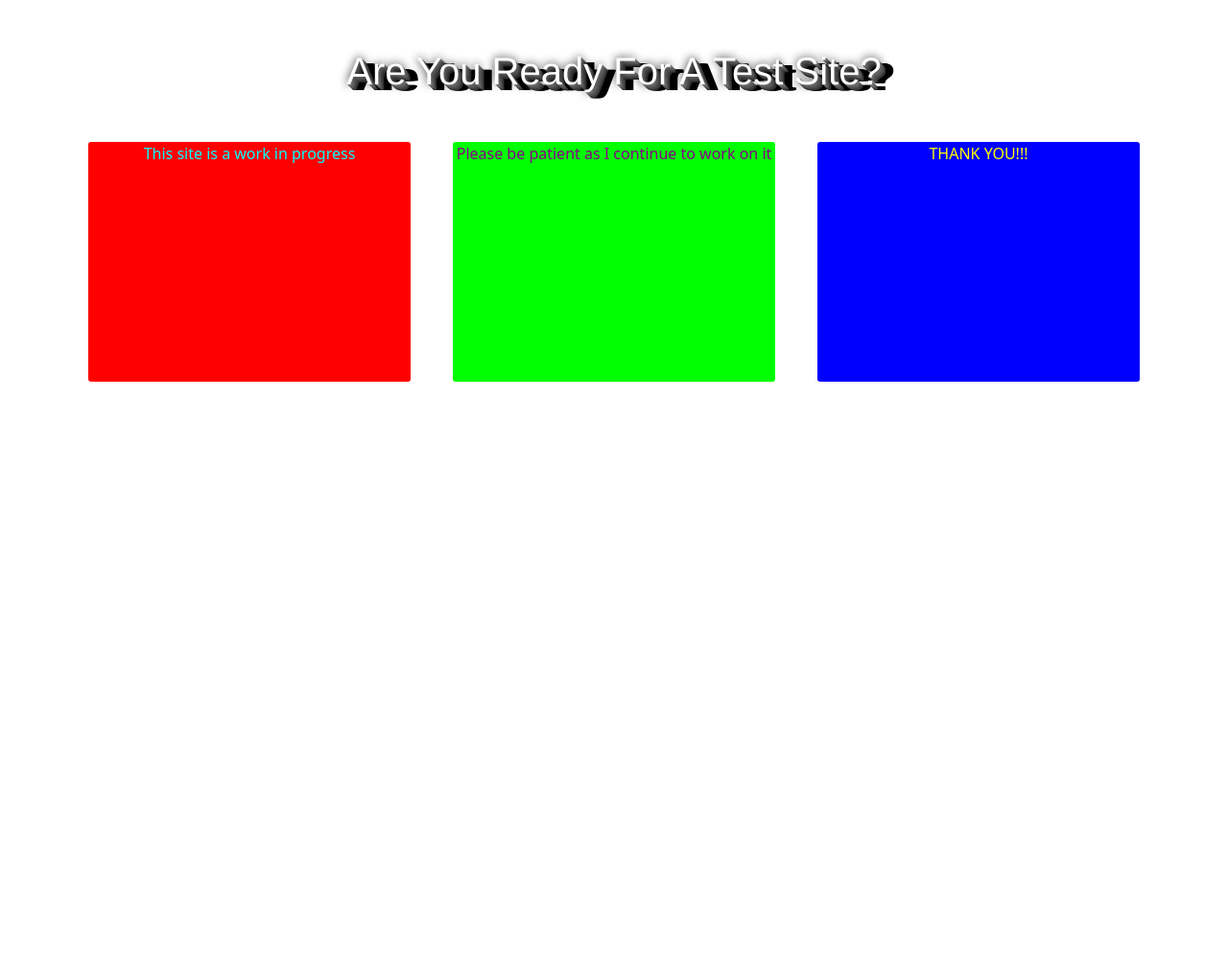
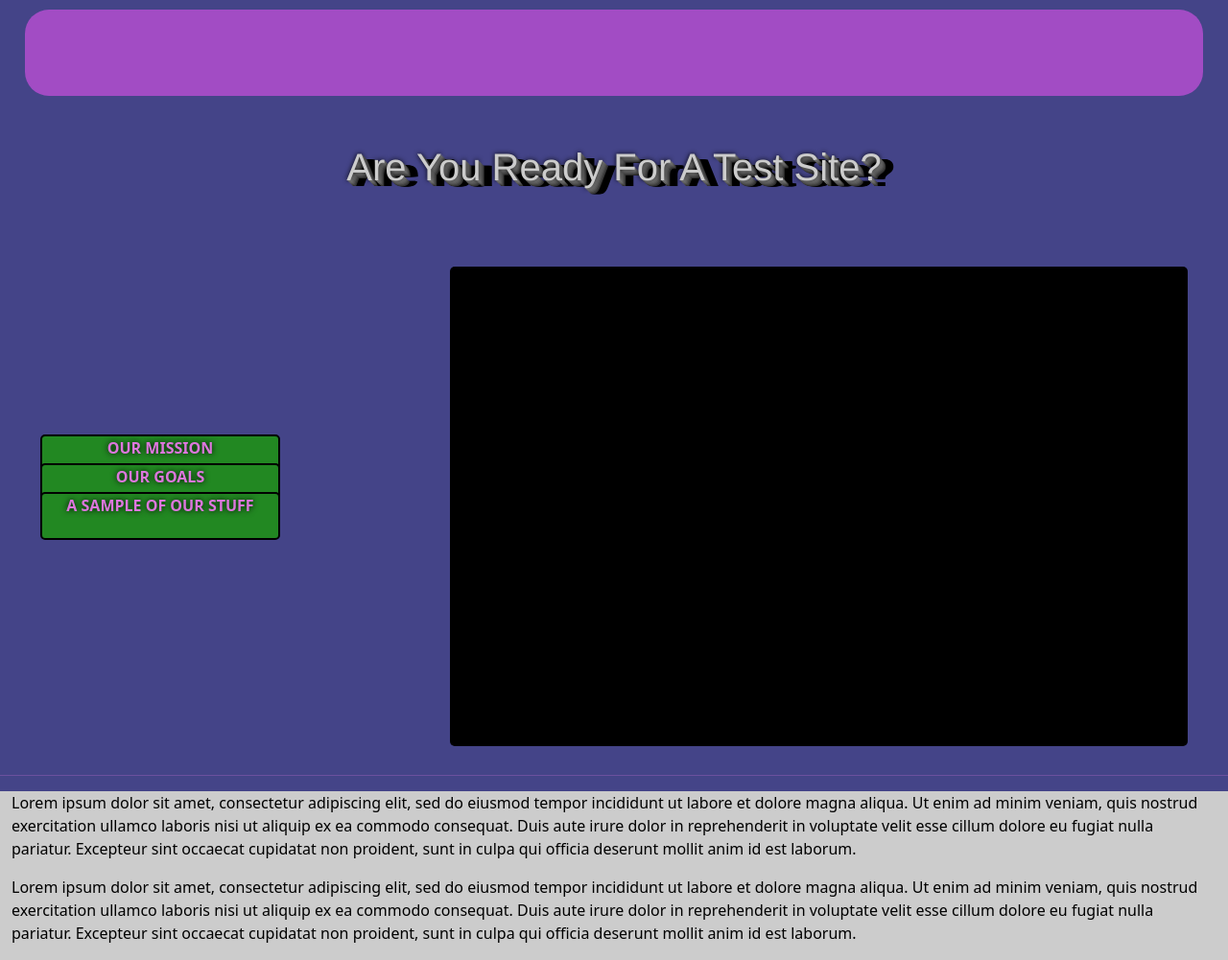
Before and after one commit to JoshDin/site, a plain HTML site: page index.html in a window 1280 px wide. Shown: the whole page at 96% size. Before the commit the page ends 800 px from the top, so only its background shows below. Drawn offline with Linux system fonts and the light colour scheme.

Commit message:
Changed structure, styling, and behavior

```diff
--- a/css/style.css
+++ b/css/style.css
@@ -2,11 +2,36 @@
     box-sizing: border-box;
 }
 
+body {
+    background-color: #448;
+    color: #D7D;
+}
+
+header, #nav {
+    display: unset;
+}
+
+#head-spacer {
+    height: 100px;
+}
+
+#scrolled {
+    position: fixed;
+    top: 0;
+    opacity: 50%;
+    background-color: #f5f;
+    z-index: 1;
+}
+
+.row {
+    position: relative;
+}
+
 h1 {
     margin: 50px;
-    color: #fff;
+    color: #ccc;
     font-family:'Franklin Gothic Medium', 'Arial Narrow', Arial, sans-serif;
-    text-shadow: 0px 0px 10px #000,
+    text-shadow: 0px 0px 5px #000,
                  1px 1px 0px #888,
                  2px 2px 0px #777,
                  3px 3px 0px #666,
@@ -23,29 +48,65 @@ h1 {
                  14px 6px 0px #000;
 }
 
-.large {
-    height: 250px;
-    width: calc(100% - 20px);
-    border-radius: 3px;
-    margin: 0px 10px 0px 10px;
+.card {
+    background-color: #282;
+    font-weight: bold;
+    text-shadow: 0px 0px 6px #000;
+    position: absolute;
+    height: 50px;
+    width: 250px;
+    border: 2px solid #000;
+    border-radius: 5px;
 }
 
-.large:hover {
-    box-shadow: 0px 0px 2px 2px #000;
+.card:hover {
+    border: 0px;
+    box-shadow: 0px 0px 2px 2px #fff;
     text-shadow: 0px 0px 2px #fff, 0px 0px 5px #ff0, 0px 0px 10px #f00, 0px 0px 15px #000;
+    cursor: default;
 }
 
-.red {
-    background-color: #f00;
-    color: #0ff;
+.used {
+    background-color: #888;
+    color: #fff;
+    font-weight: bold;
+    text-shadow: 1px 1px 1px #000;
+    position: absolute;
+    height: 50px;
+    width: 250px;
+    border: 2px solid #000;
+    border-radius: 5px;
+    visibility: hidden;
 }
 
-.green {
-    background-color: #0f0;
-    color: #808;
+.used {
+    cursor: default;
 }
 
-.blue {
-    background-color: #00f;
-    color: #ff0;
+#tabs {
+    position: relative;
+    margin: 30px;
 }
+
+#description {
+    background-color: #000;
+    border-radius: 5px;
+    margin: 10px;
+    height: 500px;
+    margin: 30px;
+}
+
+.ltgray-back {
+    background-color: #ccc;
+    color: #000;
+}
+
+@media (min-width:768px) and (max-width:991px) {
+
+    .card {
+        position: static;
+    }
+    .used {
+        position: static;
+    }
+}
--- a/index.html
+++ b/index.html
@@ -11,24 +11,47 @@
 </head>
 <body>
     <header>
-
+        <div id="head-spacer"></div>
+        <div id="nav">
+            <div id="scrolled"></div>
+        </div>
     </header>
     <h1 class="text-center">Are You Ready For A Test Site?</h1>
-    <main class="container">
+    <main class="container-fluid">
         <div class="row">
-            <div class="col-lg-4">
-                <div class="text-center red large">This site is a work in progress</div>
+            <!-- Selection Card Section-->
+            <div id="tabs-container" class="col-lg-4 col-md-12 d-lg-block d-md-block d-sm-none d-none">
+                <div id="tabs">
+                    <!-- selected/unselected must be in order from top to bottom for proper rendering -->
+                    <div class="text-center card">Our mission</div>
+                    <div class="text-center used">Our mission</div>
+
+                    <div class="text-center card">Our goals</div>
+                    <div class="text-center used">Our goals</div>
+
+                    <div class="text-center card">A sample of our stuff</div>
+                    <div class="text-center used">A sample of our stuff</div>
+                </div>
             </div>
-            <div class="col-lg-4">
-                <div class="text-center green large">Please be patient as I continue to work on it</div>
+
+            <!-- Selected tab description section -->
+            <div class="col-lg-8 col-md-12 d-lg-block d-md-block d-sm-none d-none">
+                <div id="description"></div>
             </div>
-            <div class="col-lg-4">
-                <div class="text-center blue large">THANK YOU!!!</div>
+
+            <hr>
+
+            <!-- Some more information for viewer -->
+            <div class="col-lg-12 ltgray-back">
+                <p>Lorem ipsum dolor sit amet, consectetur adipiscing elit, sed do eiusmod tempor incididunt ut labore et dolore magna aliqua. Ut enim ad minim veniam, quis nostrud exercitation ullamco laboris nisi ut aliquip ex ea commodo consequat. Duis aute irure dolor in reprehenderit in voluptate velit esse cillum dolore eu fugiat nulla pariatur. Excepteur sint occaecat cupidatat non proident, sunt in culpa qui officia deserunt mollit anim id est laborum.</p>
+                <p>Lorem ipsum dolor sit amet, consectetur adipiscing elit, sed do eiusmod tempor incididunt ut labore et dolore magna aliqua. Ut enim ad minim veniam, quis nostrud exercitation ullamco laboris nisi ut aliquip ex ea commodo consequat. Duis aute irure dolor in reprehenderit in voluptate velit esse cillum dolore eu fugiat nulla pariatur. Excepteur sint occaecat cupidatat non proident, sunt in culpa qui officia deserunt mollit anim id est laborum.</p>
             </div>
         </div>
     </main>
 
     <!-- Scripts -->
+    <script src="js/jquery-3.6.3.min.js"></script>
+    <script src="js/bootstrap.min.js"></script>
     <script src="js/script.js"></script>
 </body>
 </html>
--- a/js/script.js
+++ b/js/script.js
@@ -0,0 +1,78 @@
+const j = window.document.getElementsByClassName("card");
+const l = window.document.getElementsByClassName("used");
+const scrolled = window.document.getElementById("scrolled");
+const a = window.document.getElementById('description');
+const msg = ['This is one text.', 'This is another.', 'And some more!!!'];
+const SCROLL_START = 50;
+
+function atTop() {
+    scrolled.style.width = 96 + "%";
+    scrolled.style.left = "calc(" + 2 + "%)";
+    scrolled.style.top = 10 + "px";
+    scrolled.style.height = 90 + "px";
+    scrolled.style.borderRadius = 25 + "px";
+}
+
+function scrolling() {
+    scrolled.style.width = 100 + "%";
+    scrolled.style.left = 0;
+    scrolled.style.top = 0;
+    scrolled.style.height = 100 + "px";
+    scrolled.style.borderRadius = 0;
+}
+
+// Starting nav width
+if ((window.innerWidth > 992) && (window.scrollY == 0)) {
+    atTop();
+}
+
+window.onresize = function() {
+    if ((window.innerWidth > 992) && (window.scrollY == 0)) {
+        atTop()
+    } else {
+        scrolling();
+    }
+}
+
+window.document.body.onscroll = function() {
+    if (window.innerWidth >= 992) {
+        if (window.scrollY > 0) {
+            scrolling();
+        } else {
+            atTop();
+        }
+    }
+}
+
+
+j.current = -1;
+for (let i = 0; i < j.length; i++) {
+    j.item(i).style.left = 0 + 'px';
+    j.item(i).style.top = 175 + i * 30 + 'px';
+    j.item(i).textContent = j.item(i).textContent.toUpperCase();
+    l.item(i).style.left = 0 + 'px';
+    l.item(i).style.top = 175 + i * 30 + 'px';
+    l.item(i).textContent = l.item(i).textContent.toUpperCase();
+    j.item(i).onmouseover = function() {
+        this.style.top = 175 + i * 30 - 10 + 'px';
+        this.style.left = -5 + 'px';
+        this.style.width = 260 + 'px';
+    }
+    j.item(i).onmouseout = function() {
+        this.style.top = 175 + i * 30 + 'px';
+        this.style.left = 0 + 'px';
+        this.style.width = 250 + 'px';
+    }
+    j.item(i).onmouseup = function() {
+        j.current = i;
+        a.innerHTML = msg[i];
+        this.style.visibility = 'hidden';
+        l.item(i).style.visibility = 'visible';
+        for (let k = 0; k < j.length; k++) {
+            if (j.current != k) {
+                j.item(k).style.visibility = 'visible';
+                l.item(k).style.visibility = 'hidden';
+            }
+        }
+    }
+}
```
Also changed, not shown: docs/goal.txt (added), docs/mission.txt (added).
